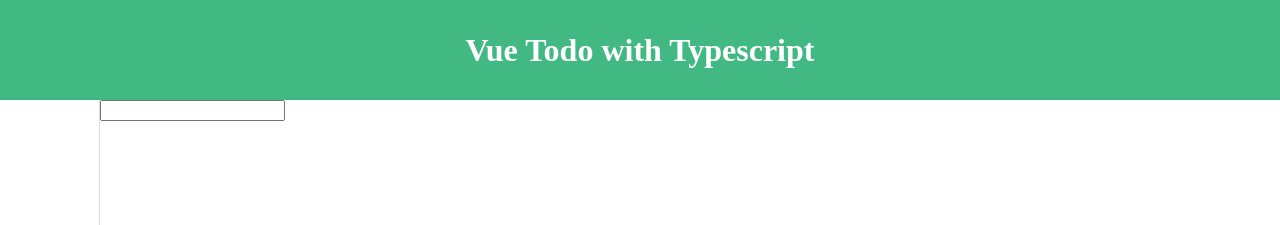
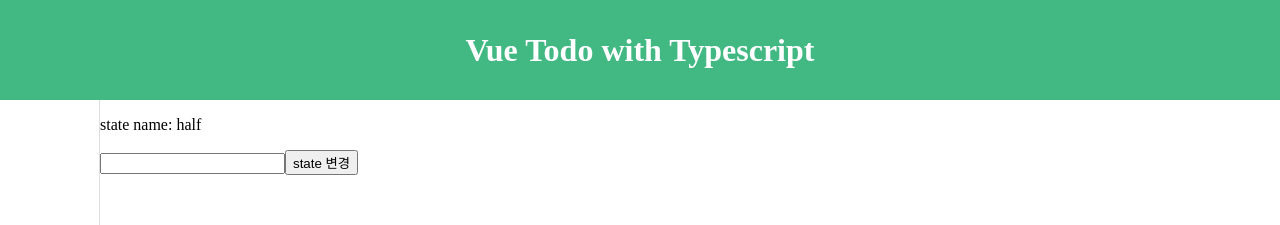
Before and after one commit to banhyungil/learn-vue-typescript, a Vue app in the folder vue-todo/: page /test in a window 1280 px wide. Shown: the top 225 px of the page. Built offline with nearby package versions, Linux system fonts and the light colour scheme.

Commit message:
vuex state 및 mutation 예제 테스트 완료

```diff
--- a/vue-todo/src/components/MyMenu.vue
+++ b/vue-todo/src/components/MyMenu.vue
@@ -1,10 +1,12 @@
 <template>
   <div class="gr-nav">
-    <templat v-for="route in routes" :key="route.path">
-      <RouterLink active-class="active" :to="route.path">{{
-        route.name.toUpperCase()
-      }}</RouterLink>
-    </templat>
+    <RouterLink
+      v-for="route in routes"
+      :key="route.path"
+      active-class="active"
+      :to="route.path"
+      >{{ route.name.toUpperCase() }}</RouterLink
+    >
   </div>
 </template>
 
--- a/vue-todo/src/views/TestVIew.vue
+++ b/vue-todo/src/views/TestVIew.vue
@@ -1,6 +1,8 @@
 <template>
   <div>
+    <p>state name: {{ name }}</p>
     <input type="text" v-model="text" />
+    <input type="button" @click="changeState" value="state 변경" />
   </div>
 </template>
 
@@ -13,6 +15,18 @@ export default Vue.extend({
       text: "",
     };
   },
+  computed: {
+    name() {
+      // store만 reactive, 그러므로 state 내 Property 사용 시에는 computed를 이용해야 한다.
+      // vue3는 선언적으로 reactive로 만들수 있어서 이런 문제는 없을듯.
+      return this.$store.state.name;
+    },
+  },
+  methods: {
+    changeState() {
+      this.$store.commit("change", this.text);
+    },
+  },
 });
 </script>
 
```
